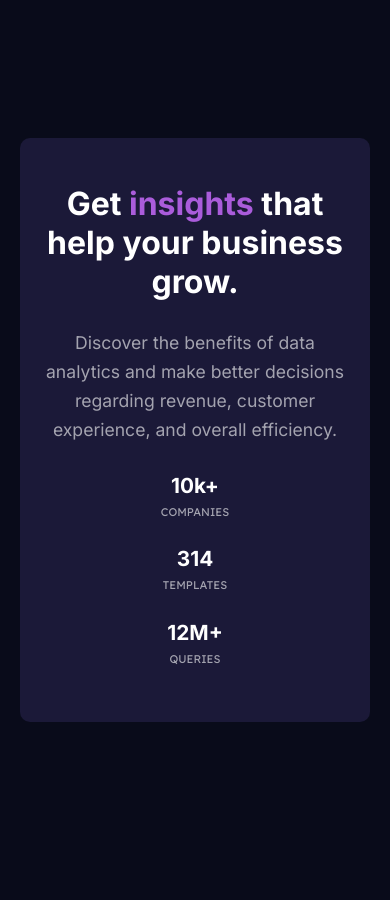
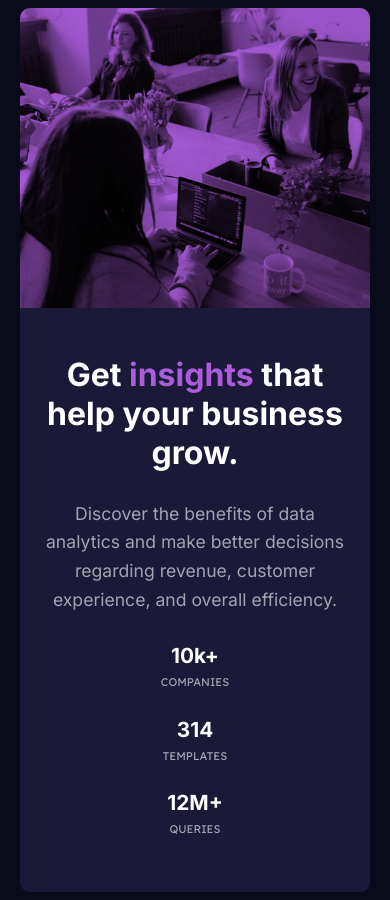
Before and after one commit to CMconsults/Stats-preview-card-component, a plain HTML site: page index.html in a window 390 px wide. Before the commit the page ends 860 px from the top, so only its background shows below. Drawn offline with Linux system fonts and the light colour scheme.

Commit message:
Image now showing on mobile

```diff
--- a/style.scss
+++ b/style.scss
@@ -91,7 +91,8 @@ body{
 @media only screen and (max-width: 768px){
     .container{
     display: flex;
-    flex-direction: column;
+    flex-direction: column-reverse;
+
     justify-content: space-evenly;
     align-content: center;
     // flex-wrap: wrap;
@@ -140,7 +141,9 @@ body{
     }
 
     .column-2{
-        width: 500px;
+        width: 100%;
+        height: 300px;
+        border-radius: 10px 10px 0 0;
     }
 
 
```
Also changed, not shown: style.css, 1 other file.
